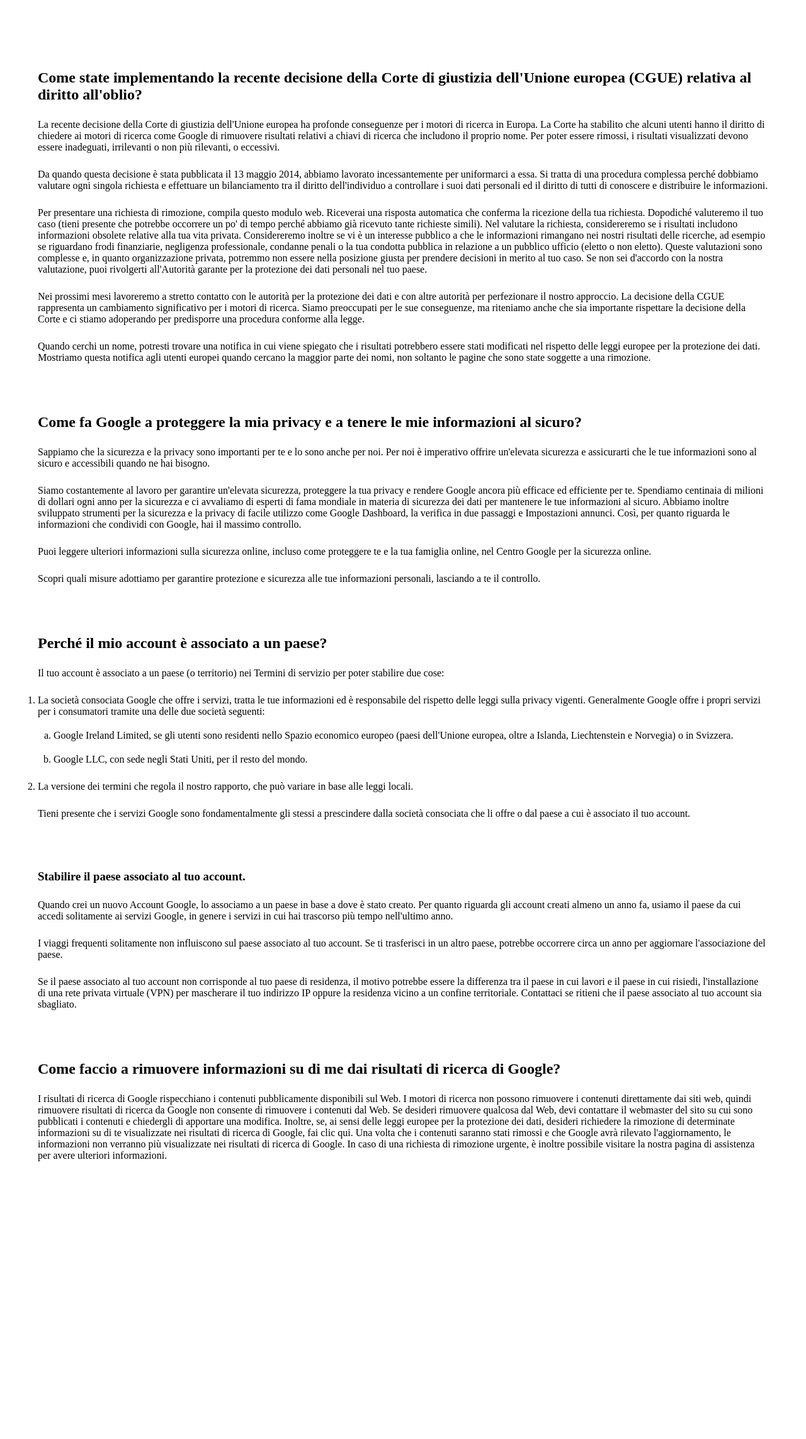
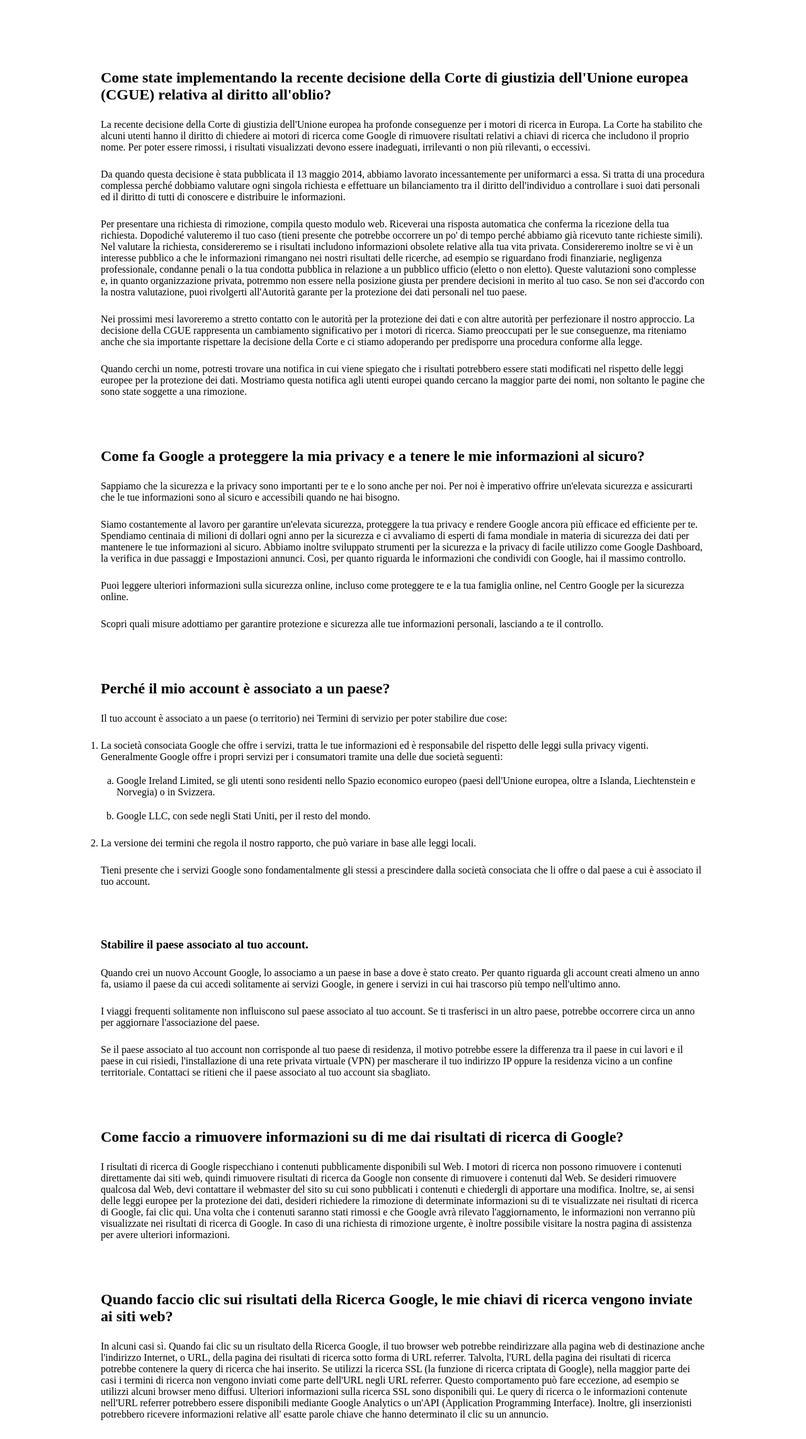
Before and after one commit to alemica97/php-google-faq, a PHP site: page / in a window 1280 px wide. Shown: the whole page at 63% size. Before the commit the page ends 1844 px from the top, so only its background shows below. Run offline with PHP 8.4, Linux system fonts and the light colour scheme.

Commit message:
Ho terminato la parte principale, con tutte le faq

```diff
--- a/index.php
+++ b/index.php
@@ -40,6 +40,10 @@
             'domanda' => 'Come faccio a rimuovere informazioni su di me dai risultati di ricerca di Google?',
             'risposta' => '<p>I risultati di ricerca di Google rispecchiano i contenuti pubblicamente disponibili sul Web. I motori di ricerca non possono rimuovere i contenuti direttamente dai siti web, quindi rimuovere risultati di ricerca da Google non consente di rimuovere i contenuti dal Web. Se desideri rimuovere qualcosa dal Web, devi contattare il webmaster del sito su cui sono pubblicati i contenuti e chiedergli di apportare una modifica. Inoltre, se, ai sensi delle leggi europee per la protezione dei dati, desideri richiedere la rimozione di determinate informazioni su di te visualizzate nei risultati di ricerca di Google, fai clic qui. Una volta che i contenuti saranno stati rimossi e che Google avrà rilevato l\'aggiornamento, le informazioni non verranno più visualizzate nei risultati di ricerca di Google. In caso di una richiesta di rimozione urgente, è inoltre possibile visitare la nostra pagina di assistenza per avere ulteriori informazioni.</p>',
         ],
+        [
+            'domanda' => 'Quando faccio clic sui risultati della Ricerca Google, le mie chiavi di ricerca vengono inviate ai siti web?',
+            'risposta' => '<p>In alcuni casi sì. Quando fai clic su un risultato della Ricerca Google, il tuo browser web potrebbe reindirizzare alla pagina web di destinazione anche l\'indirizzo Internet, o URL, della pagina dei risultati di ricerca sotto forma di URL referrer. Talvolta, l\'URL della pagina dei risultati di ricerca potrebbe contenere la query di ricerca che hai inserito. Se utilizzi la ricerca SSL (la funzione di ricerca criptata di Google), nella maggior parte dei casi i termini di ricerca non vengono inviati come parte dell\'URL negli URL referrer. Questo comportamento può fare eccezione, ad esempio se utilizzi alcuni browser meno diffusi. Ulteriori informazioni sulla ricerca SSL sono disponibili qui. Le query di ricerca o le informazioni contenute nell\'URL referrer potrebbero essere disponibili mediante Google Analytics o un\'API (Application Programming Interface). Inoltre, gli inserzionisti potrebbero ricevere informazioni relative all\' esatte parole chiave che hanno determinato il clic su un annuncio.</p>',
+        ],
     ];
 
 ?>
--- a/style.css
+++ b/style.css
@@ -5,7 +5,7 @@
 }
 
 .container{
-    max-width: 1200px;
+    max-width: 1000px;
     margin: 0 auto;
     padding: 30px 20px;
 }
```
